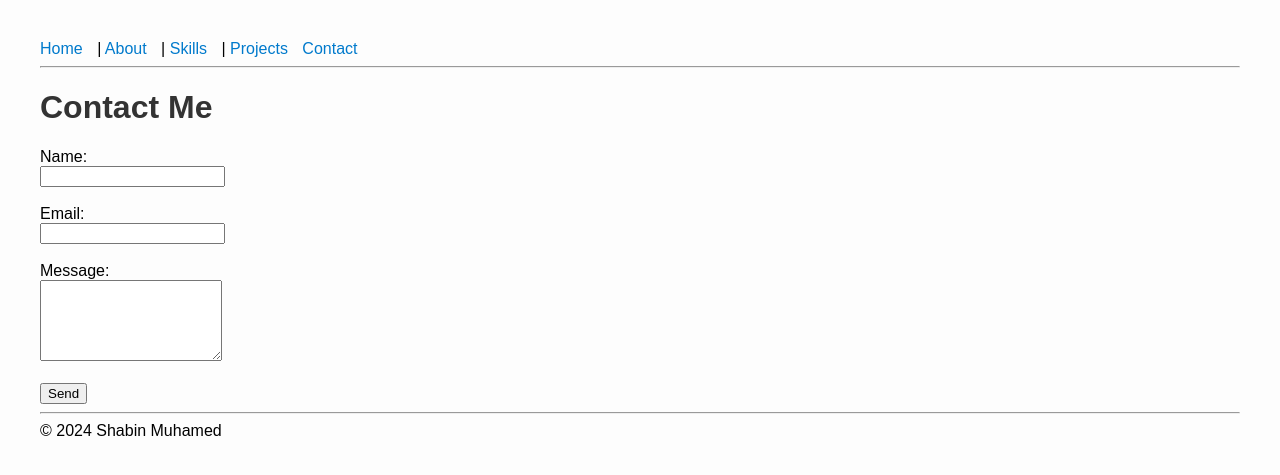
After one commit to ShabinMuhamed/portfolio_site, a Django app: page /contact/ in a window 1280 px wide. The commit adds this page. Shown: the top 475 px of the page. Run offline with Django 5.2, Linux system fonts and the light colour scheme.

Commit message:
Added contact me page with form

```diff
--- a/home/templates/home/base.html
+++ b/home/templates/home/base.html
@@ -14,6 +14,7 @@
             <a href="/about/">About</a> |
             <a href="/skills/">Skills</a> |
             <a href="/projects/">Projects</a>
+            <a href="/contact/">Contact</a>
         </nav>
 
     </header>
--- /dev/null
+++ b/home/templates/home/contact.html
@@ -0,0 +1,22 @@
+{% extends 'home/base.html' %}
+{% block content %}
+<h1>Contact Me</h1>
+
+{% if success %}
+  <p style="color: green;">Your message has been sent!</p>
+{% endif %}
+
+<form method="POST">
+  {% csrf_token %}
+  <label for="name">Name:</label><br>
+  <input type="text" name="name" required><br><br>
+
+  <label for="email">Email:</label><br>
+  <input type="email" name="email" required><br><br>
+
+  <label for="message">Message:</label><br>
+  <textarea name="message" rows="5" required></textarea><br><br>
+
+  <button type="submit">Send</button>
+</form>
+{% endblock %}
--- a/home/views.py
+++ b/home/views.py
@@ -13,3 +13,20 @@ def skills_view(request):
 def projects_view(request):
     projects = Project.objects.all()
     return render(request, 'home/projects.html', {'projects': projects})
+
+def contact_view(request):
+    success = False
+
+    if request.method == 'POST':
+        name = request.POST.get('name')
+        email = request.POST.get('email')
+        message = request.POST.get('message')
+
+        # For now, just print to console (later you can save/send this)
+        print("New message:")
+        print(f"From: {name} <{email}>")
+        print("Message:", message)
+
+        success = True
+
+    return render(request, 'home/contact.html', {'success': success})
--- a/portfolio_site/urls.py
+++ b/portfolio_site/urls.py
@@ -16,7 +16,7 @@ Including another URLconf
 """
 from django.contrib import admin
 from django.urls import path
-from home.views import home_view, about_view, skills_view,projects_view
+from home.views import home_view, about_view, skills_view,projects_view,contact_view
 
 urlpatterns = [
     path('admin/', admin.site.urls),
@@ -24,4 +24,6 @@ urlpatterns = [
     path('about/', about_view),
     path('skills/', skills_view),
     path('projects/', projects_view),
+    path('contact/', contact_view),  # 👈 new route
+
 ]
```
